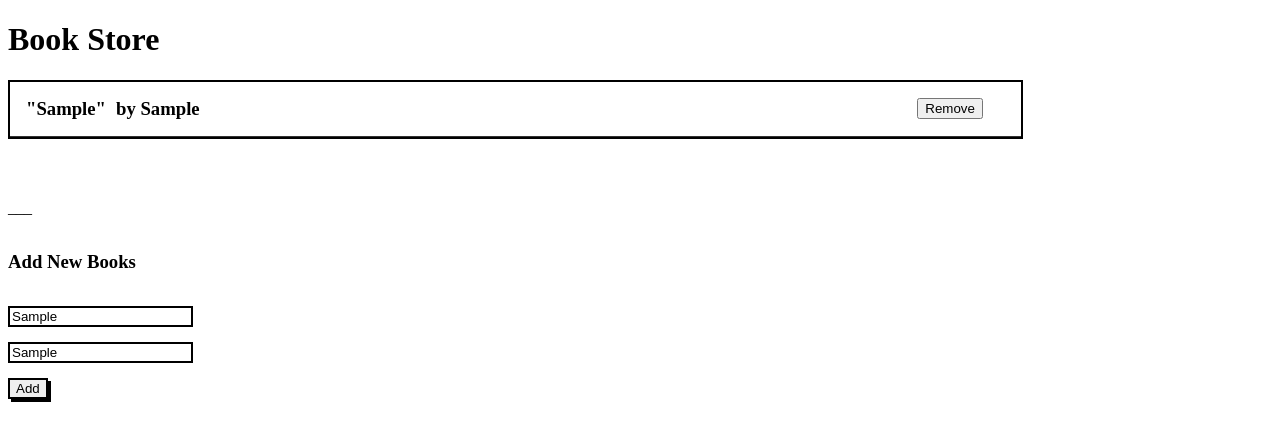
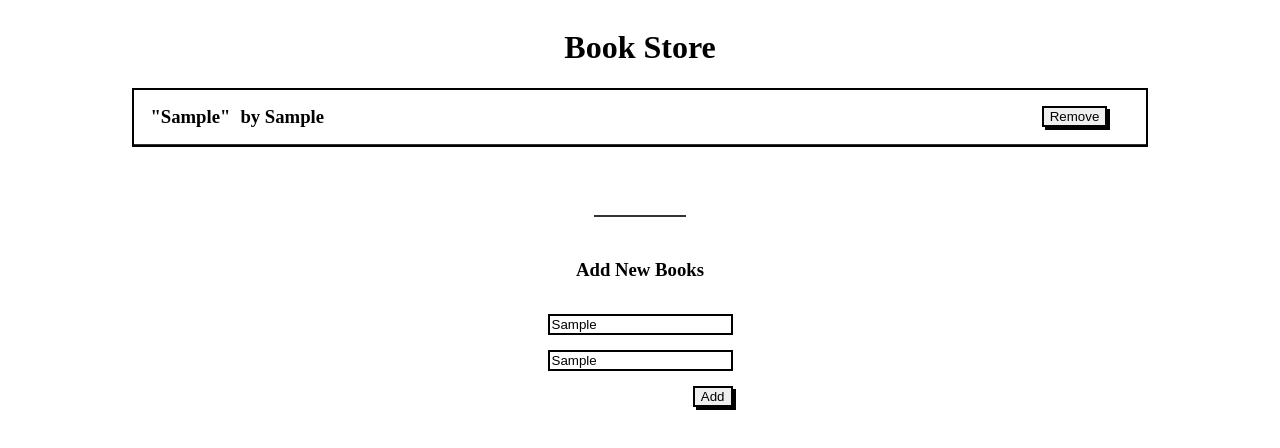
Before and after one commit to zied2112/BookStore, a website: page index.html in a window 1280 px wide. Both pictures are taken after typing "Sample", "Sample" into the empty fields and a click on the input "Add". Drawn offline with Linux system fonts and the light colour scheme.

Commit message:
Add some more Style to the page

```diff
--- a/css/style.css
+++ b/css/style.css
@@ -1,3 +1,16 @@
+.container {
+  display: flex;
+  flex-direction: column;
+  flex: 1;
+  justify-content: center;
+  align-items: center;
+}
+
+.user-input {
+  display: flex;
+  gap: 10px;
+}
+
 .show-added-books {
   width: 80%;
   border: 2px solid black;
@@ -8,6 +21,14 @@
   border-bottom: 1px solid #333;
 }
 
+.show-added-books:nth-child(even) {
+  background-color: #dcd7d7;
+}
+
+.user-input:nth-child(odd) {
+  background-color: #fff;
+}
+
 .input-value {
   margin: 0;
 }
@@ -16,22 +37,16 @@
   display: flex;
   flex-direction: column;
   gap: 15px;
-  align-items: flex-start;
+  align-items: center;
   margin-top: 60px;
 }
 
 #title {
   border: 2px solid black;
-
 }
 
 #author {
   border: 2px solid black;
-}
-
-.user-input {
-  display: flex;
-  gap: 10px;
 }
 
 .input-div {
@@ -44,7 +59,27 @@
   justify-self: flex-end;
 }
 
+.delete-btn {
+  outline: none;
+  border: 2px solid black;
+  box-shadow: 3px 3px black;
+}
+
 #submit-form {
   border: 2px solid black;
   box-shadow: 3px 3px black;
+  outline: none;
 }
+
+.submit-div {
+  width: 100%;
+  display: flex;
+  justify-content: flex-end;
+}
+
+form > hr {
+  height: 2px;
+  width: 50%;
+  background-color: #333;
+  border: none;
+}
--- a/index.html
+++ b/index.html
@@ -21,7 +21,7 @@
       </div>
       <!-- form -->
       <form class="form" id="form">
-        <div class="div">___</div>
+        <hr/>
         <h3>Add New Books</h3>
         <div class="form-control">
           <label for="title"></label>
@@ -31,12 +31,14 @@
           <label for="author"></label>
           <input type="text" id="author" placeholder="Enter Author" required>
         </div>
-        <input type="submit" value="Add" class="btn" id="submit-form"></button>
+        <div class="submit-div">
+          <input type="submit" value="Add" class="btn" id="submit-form"></button>
+        </div>
       </form>
 
     </div>
   </main>
-  <script type="module" src="/js/index.js"></script>
+  <script type="module" src="js/index.js"></script>
 
 </body>
 
--- a/js/index.js
+++ b/js/index.js
@@ -3,17 +3,8 @@ const displayContentContainer = document.querySelector('.show-added-books');
 const title = document.querySelector('#title');
 const author = document.querySelector('#author');
 
-
-class AwesomeBook {
-  constructor (title, author) {
-    this.title = title;
-    this.author = author;
-  }
-
-}
-
 class NewAwesomeBook {
-  constructor (id, title, author) {
+  constructor(id, title, author) {
     this.id = id;
     this.title = title;
     this.author = author;
@@ -61,12 +52,9 @@ class NewAwesomeBook {
     .join('')}
      `;
   }
-
 }
 
-const bookInput = new NewAwesomeBook;
-
-
+const bookInput = new NewAwesomeBook();
 
 const bookArray = JSON.parse(localStorage.getItem('books')) || [];
 displayContentContainer.innerHTML = `
@@ -85,14 +73,13 @@ displayContentContainer.innerHTML = `
     .join('')}
   `;
 
-
 submit.addEventListener('click', (event) => {
   event.preventDefault();
   bookInput.addAwesomeBook();
 });
 
 displayContentContainer.addEventListener('click', (event) => {
-  bookInput.removeAwesomeBook()
+  bookInput.removeAwesomeBook();
 });
 // window.addEventListener('load', () => {
 // });
```
Lines whose indentation alone changed are shown as unchanged.
